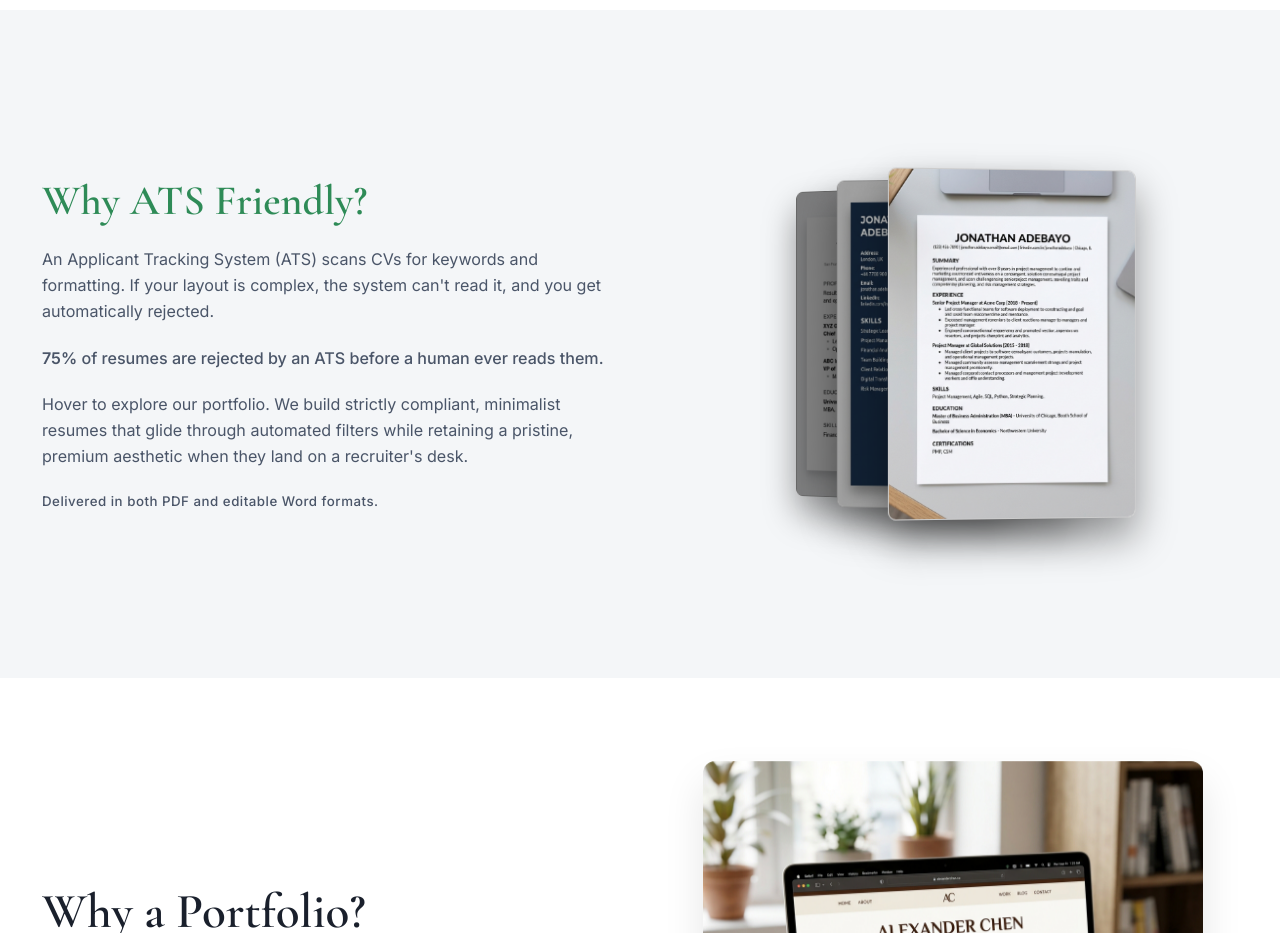
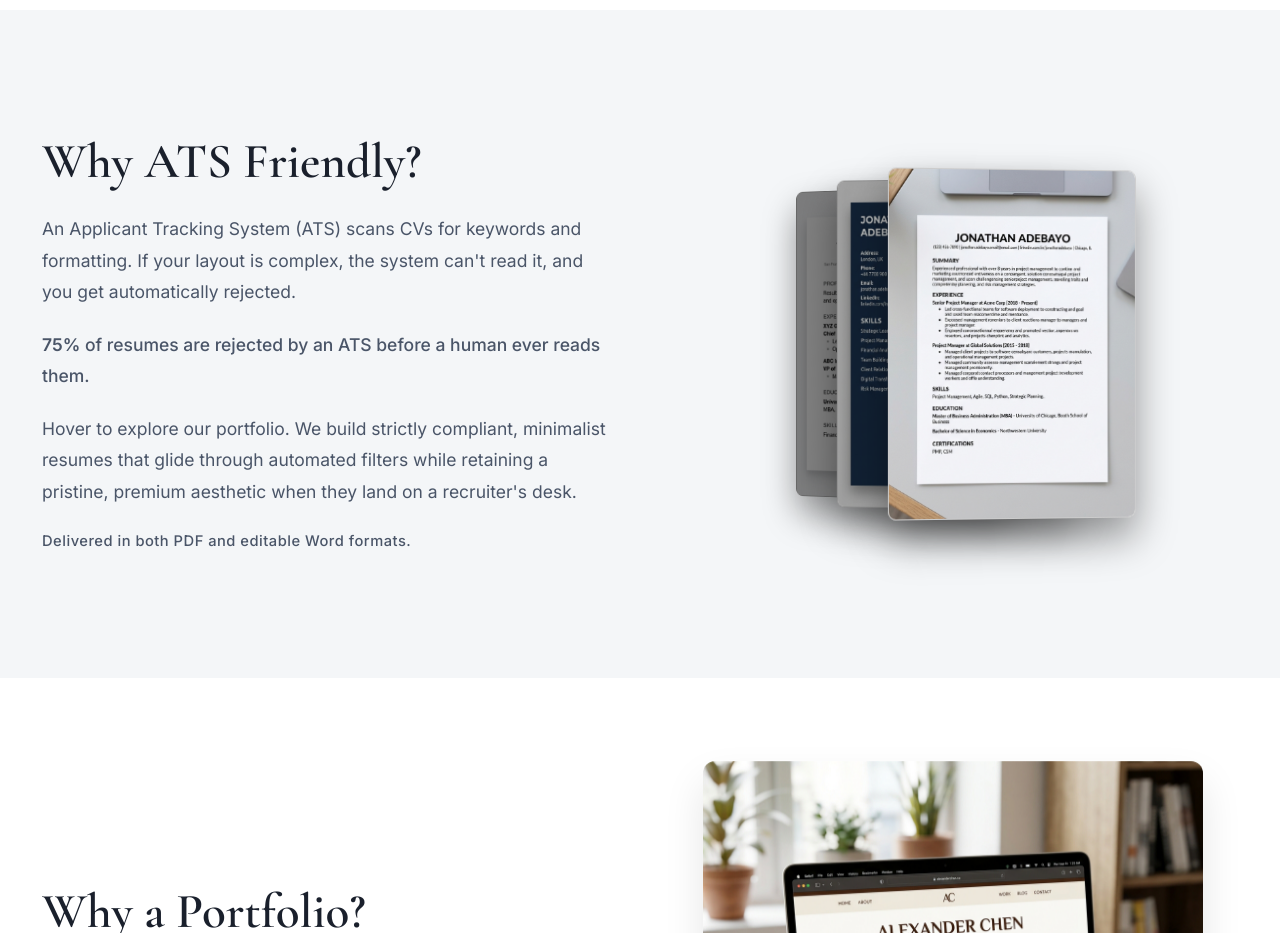
Before and after one commit to halaae/forge-digital, a React (Vite) app: page / in a window 1280 px wide. Shown: the part 1560-2493 px from the top of the page. Built offline with nearby package versions, Linux system fonts and the light colour scheme.

Commit message:
style: match WhyATS heading and paragraph styling to WhyPortfolio section

```diff
--- a/src/components/WhyAts.jsx
+++ b/src/components/WhyAts.jsx
@@ -5,18 +5,18 @@ export default function WhyAts() {
     <section id="why-ats" className="resume-stack-section">
       <div className="container split-layout">
         <div className="text-content reveal">
-          <h2>Why ATS Friendly?</h2>
-          <p>
+          <h2 style={{ fontSize: '3.5rem', marginBottom: '1.5rem', color: 'var(--text-primary)' }}>Why ATS Friendly?</h2>
+          <p style={{ fontSize: '1.25rem', lineHeight: 1.8 }}>
             An Applicant Tracking System (ATS) scans CVs for keywords and formatting.
             If your layout is complex, the system can't read it, and you get automatically rejected.
           </p>
-          <p style={{ marginTop: '1.5rem', fontWeight: 500 }}>
+          <p style={{ marginTop: '1.5rem', fontSize: '1.25rem', lineHeight: 1.8, fontWeight: 500 }}>
             <strong>75%</strong> of resumes are rejected by an ATS before a human ever reads them.
           </p>
-          <p style={{ marginTop: '1.5rem' }}>
+          <p style={{ marginTop: '1.5rem', fontSize: '1.25rem', lineHeight: 1.8 }}>
             Hover to explore our portfolio. We build strictly compliant, minimalist resumes that glide through automated filters while retaining a pristine, premium aesthetic when they land on a recruiter's desk.
           </p>
-          <p style={{ marginTop: '1.5rem', fontSize: '0.95rem', fontWeight: 500, letterSpacing: '0.5px' }}>
+          <p style={{ marginTop: '1.5rem', fontSize: '1.05rem', lineHeight: 1.8, fontWeight: 500, letterSpacing: '0.5px' }}>
             Delivered in both PDF and editable Word formats.
           </p>
         </div>
```
